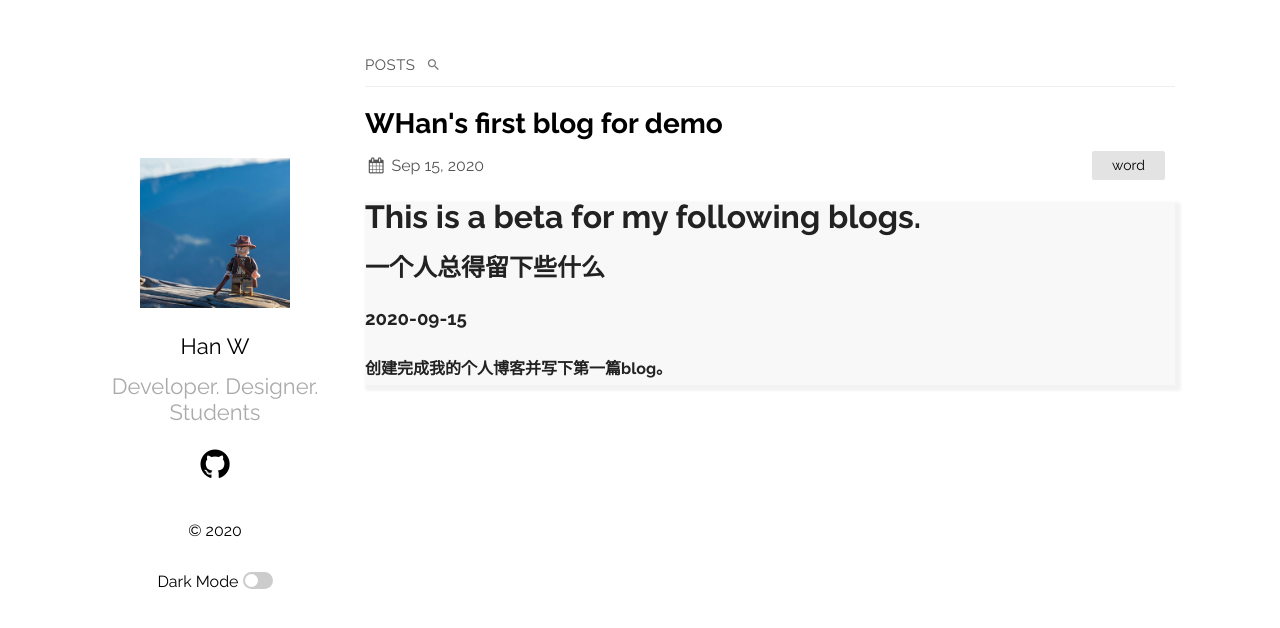
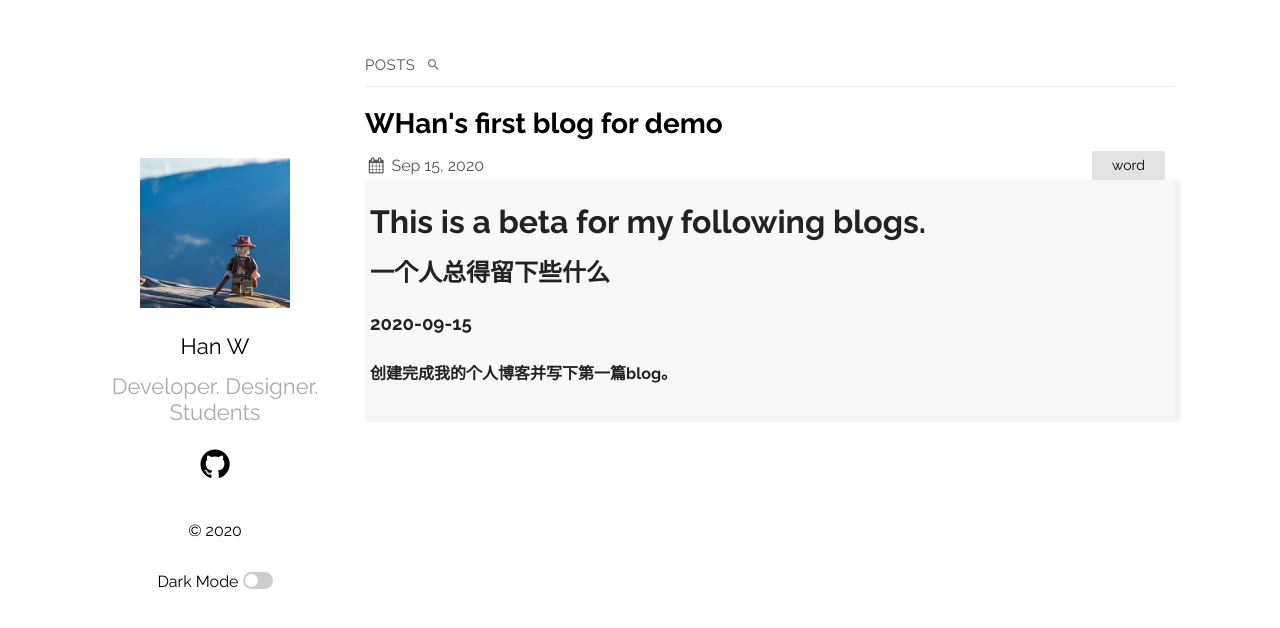
Before and after one commit to Vision-wh/Vision-wh.github.io, a Jekyll site: the page built from index.md, in a window 1280 px wide. Shown: the top 628 px of the page. Built offline with Jekyll 4.4.1, drawn with Linux system fonts in a browser that asks for light colours.

Commit message:
Update home.html

```diff
--- a/_layouts/home.html
+++ b/_layouts/home.html
@@ -42,7 +42,7 @@ layout: default
           </ul>
           {%- endif -%}
         </div>
-        <div class="post" style="box-shadow: 3px 3px 3px 3px rgba(0, 0, 0, .05);border-radius: 1px;background-color: rgb(248, 248, 248);">
+        <div class="post" style="box-shadow: 3px 3px 3px 3px rgba(0, 0, 0, .05);border-radius: 1px;background-color: rgb(248, 248, 248);padding: 5px;">
           {%- if site.show_excerpts -%}
             {{ post.excerpt }}
           {%- endif -%}
```
